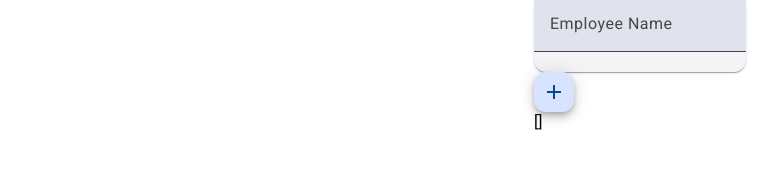
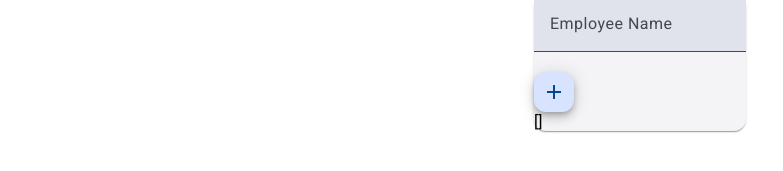
Before and after one commit to tylerkap/angular-hr-timesheet, an Angular app: page /timesheet in a window 1280 px wide. Shown: the part 369-540 px from the top of the page, without its empty margins (0-783 px from the left). Built offline with nearby package versions, Linux system fonts and the light colour scheme.

Commit message:
unit 7 part-3 complete

```diff
--- a/src/app/components/timesheet/timesheet.component.html
+++ b/src/app/components/timesheet/timesheet.component.html
@@ -5,13 +5,14 @@
         <mat-card>
             <mat-form-field>
                 <input matInput [formControl]="employeeNameFC" placeholder="Employee Name" type="text">
+                <mat-error *ngIf="employeeNameFC.hasError('duplicate')">Duplicate Name</mat-error>
             </mat-form-field>
+
+            <button mat-mini-fab color="primary" (click)="addEmployee()" [disabled]="employeeNameFC.invalid">
+                <mat-icon>add</mat-icon>
+            </button>
+
+            <div>{{employees | json}}</div>
         </mat-card>
-
-        <button mat-mini-fab color="primary" (click)="addEmployee()">
-            <mat-icon>add</mat-icon>
-        </button>
-
-        <div>{{employees | json}}</div>
     </div>
 </div>
--- a/src/app/components/timesheet/timesheet.component.ts
+++ b/src/app/components/timesheet/timesheet.component.ts
@@ -2,7 +2,7 @@ import { Component, OnInit} from '@angular/core';
 import { ActivatedRoute } from '@angular/router';
 import { Department } from '../../interfaces/department';
 import { DepartmentsService } from '../../services/departments.service';
-import { FormControl } from '@angular/forms';
+import { FormControl, ValidatorFn, AbstractControl } from '@angular/forms';
 import { Employee } from '../../interfaces/employee';
 
 @Component({
@@ -15,7 +15,7 @@ export class TimesheetComponent {
 
   departments: Department[] | undefined;
   department: Department | undefined;
-  employeeNameFC = new FormControl('');
+  employeeNameFC = new FormControl('', this.nameValidator());
   employees: Employee[] = [];
   employeeId = 0;
 
@@ -43,5 +43,19 @@ export class TimesheetComponent {
 
         this.employeeNameFC.setValue('');
     }
+  }
+
+  nameValidator(): ValidatorFn {
+    return (control: AbstractControl): { [key: string]: any } | null => {
+        let error = null;
+        if (this.employees && this.employees.length) {
+            this.employees.forEach(employee => {
+                if (employee.name.toLowerCase() === control.value.toLowerCase()) {
+                    error = {duplicate: true};
+                }
+            });
+        }
+        return error;
+    };
+  }
 }
-}
```
